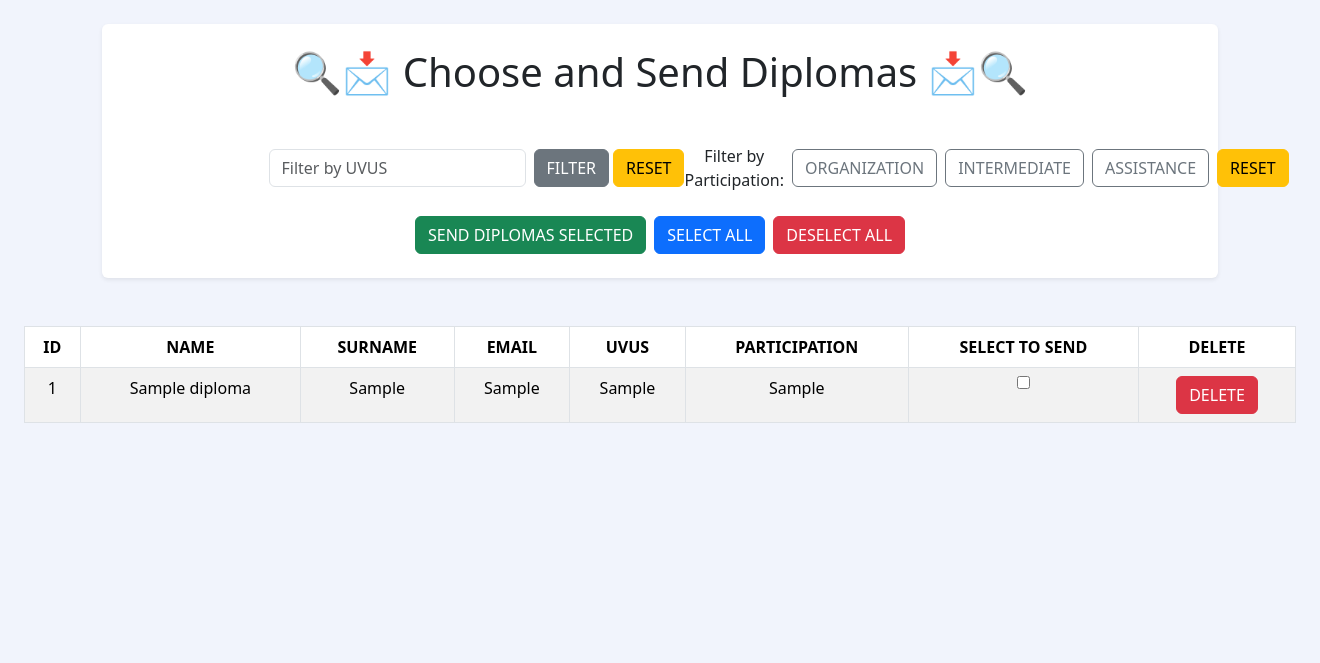
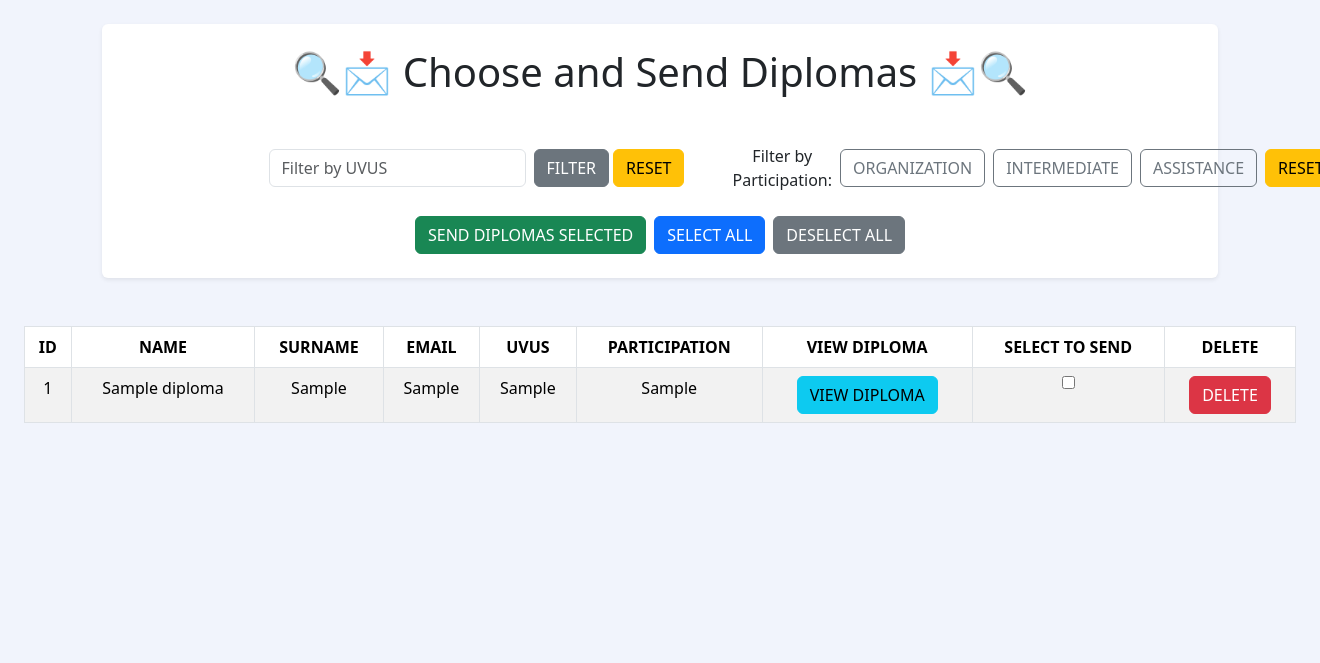
Before and after one commit to alvaroChico2408/innosoft-diplomas-1, a Flask app: page /choose_send_diplomas in a window 1320 px wide. Shown: the part 66-729 px from the top of the page. Run offline with Flask 3, Linux system fonts and the light colour scheme; a user stored in the database is signed in; tables that the repository leaves empty hold one stand-in row (values such as "Sample post"); parts of the project's set-up code (start-up, migrations or seed data) failed here and were passed over; some libraries are stand-ins or nearby versions.

Commit message:
[feat] buttom for view the diploma done

```diff
--- a/accounts/templates/choose_send_diplomas.html
+++ b/accounts/templates/choose_send_diplomas.html
@@ -17,7 +17,7 @@
                             <div class="d-flex align-items-center">
                                 <input type="text" id="uvusFilter" placeholder="Filter by UVUS" class="form-control me-2" style="width: auto;">
                                 <button class="btn btn-secondary me-1" onclick="filter_by_UVUS()">FILTER</button>
-                                <button class="btn btn-warning" onclick="reset_filter_UVUS()">RESET</button>
+                                <button class="btn btn-warning me-5" onclick="reset_filter_UVUS()">RESET</button>
                             </div>
                             <div class="d-flex align-items-center">
                                 <span class="me-2">Filter by Participation:</span>
@@ -30,7 +30,7 @@
                         <div class="d-flex justify-content-center mt-4">
                             <button class="btn btn-success me-2" onclick="send_diplomas_selected()">SEND DIPLOMAS SELECTED</button>
                             <button class="btn btn-primary me-2" onclick="select_all()">SELECT ALL</button>
-                            <button class="btn btn-danger" onclick="deselect_all()">DESELECT ALL</button>
+                            <button class="btn btn-secondary" onclick="deselect_all()">DESELECT ALL</button>
                         </div>
                     </div>
                 </div>
@@ -49,6 +49,7 @@
                     <th>EMAIL</th>
                     <th>UVUS</th>
                     <th>PARTICIPATION</th>
+                    <th>VIEW DIPLOMA</th>
                     <th>SELECT TO SEND</th>
                     <th>DELETE</th>
                 </tr>
@@ -62,6 +63,11 @@
                         <td>{{ diploma.correo }}</td>
                         <td>{{ diploma.uvus }}</td>
                         <td>{{ diploma.participacion }}</td>
+                        <td>
+                            <a href="{{ url_for('accounts.view_diploma', diploma_id=diploma.id) }}" target="_blank" class="btn btn-info">
+                                VIEW DIPLOMA
+                            </a>
+                        </td>
                         <td>
                             <div class="d-flex justify-content-center align-items-center" style="height: 100%;">
                                 <input type="checkbox" name="select_diploma" value="{{ diploma.id }}">
--- a/accounts/views.py
+++ b/accounts/views.py
@@ -1,16 +1,16 @@
 import re
+import os
 
 from http import HTTPStatus
 from datetime import timedelta
 from werkzeug.exceptions import InternalServerError
 
-from flask import Blueprint, Response, jsonify, abort, current_app, render_template, request, redirect, url_for, flash
+from flask import Blueprint, Response, abort, current_app, render_template, request, redirect, url_for, flash, send_file
 from flask_login import current_user, login_required, login_user, logout_user
 from wtforms import ValidationError
 
 from .extensions import database as db
 
-from reportlab.lib.pagesizes import A4
 from accounts.forms import EnterExcelHours
 
 from accounts.decorators import authentication_redirect, guest_user_exempt
@@ -593,6 +593,25 @@ def choose_send_diplomas():
     return render_template('choose_send_diplomas.html', diplomas=todos_los_diplomas, participaciones=participaciones)
 
 
+@accounts.route('/view_diploma/<int:diploma_id>', methods=['GET'])
+@login_required
+def view_diploma(diploma_id):
+    diploma = Diploma.query.get(diploma_id)
+    if diploma and diploma.file_path:
+        # construimos la ruta absoluta al archivo
+        file_path = os.path.join(current_app.root_path, "..", "diplomas", os.path.basename(diploma.file_path))
+        # comprobamos si el archivo existe antes de enviarlo
+        if os.path.exists(file_path):
+            return send_file(file_path)
+        else:
+            print("File not found:", file_path)
+            flash("The diploma file could not be found.", "error")
+            return redirect(url_for("accounts.choose_send_diplomas"))
+    else:
+        flash("The diploma could not be found.", "error")
+        return redirect(url_for("accounts.choose_send_diplomas"))
+
+
 @accounts.route('/delete_diploma/<int:diploma_id>', methods=['POST'])
 @login_required
 def delete_diploma(diploma_id):
```
